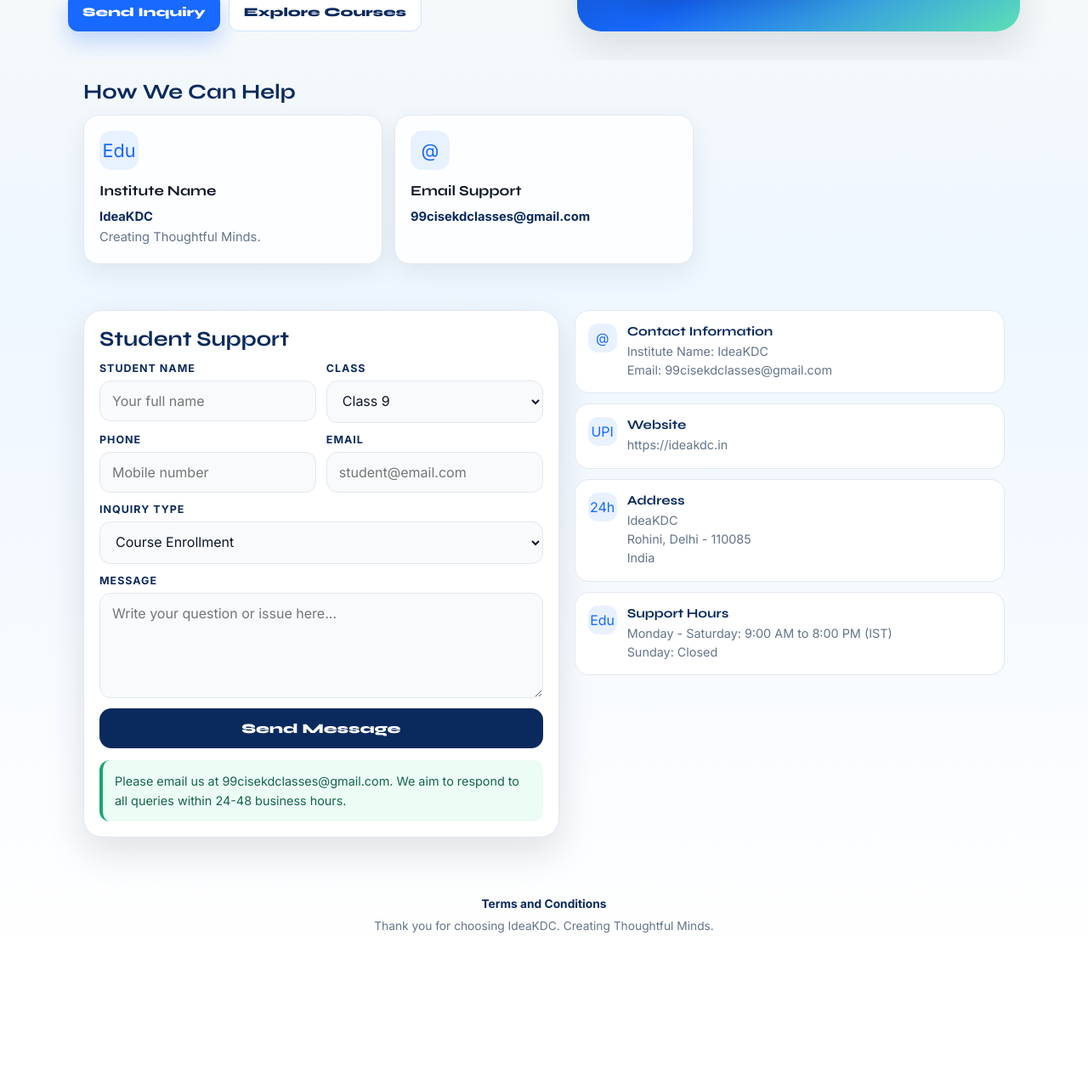
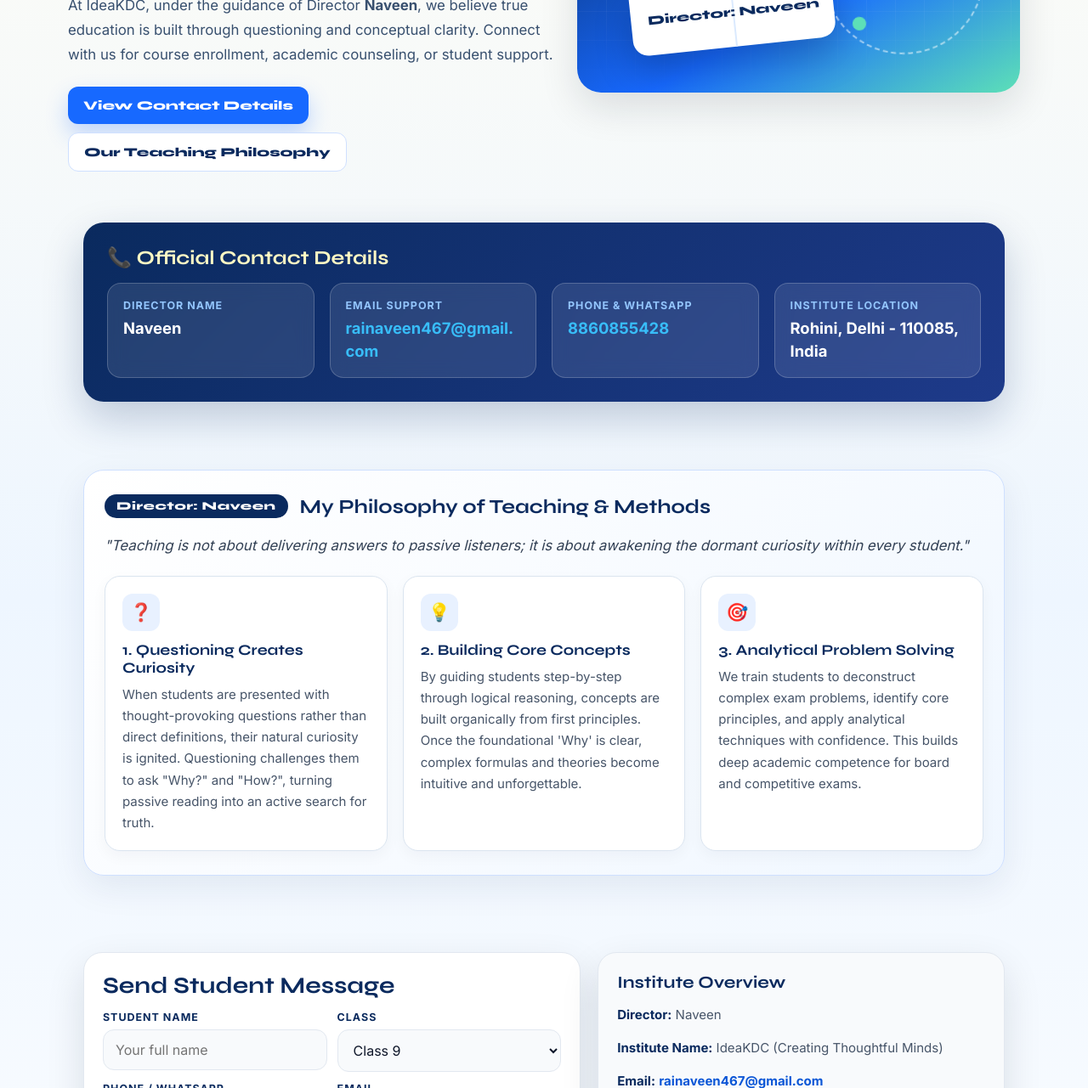
Before and after one commit to 99naveenrai-cyber/stirring-rugelach-0d10cb, a plain HTML site: page contact.html in a window 1280 px wide. Shown: the part 409-1690 px from the top of the page at 85% size. Before the commit the page ends 1531 px from the top, so only its background shows below. Drawn offline with Linux system fonts and the light colour scheme.

Commit message:
feat(contact-page): update contact email to rainaveen467@gmail.com, add Director Naveen, Phone/WhatsApp 8860855428, and Teaching Philosophy on questioning and curiosity-driven concept building

```diff
--- a/contact.html
+++ b/contact.html
@@ -3,7 +3,7 @@
 <head>
 <meta charset="UTF-8">
 <meta name="viewport" content="width=device-width, initial-scale=1.0">
-<title>Contact Us - IdeaKDC</title>
+<title>Contact Us & Teaching Philosophy - IdeaKDC</title>
 <style>
 @import url('https://fonts.googleapis.com/css2?family=Berkshire+Swash&family=Syne:wght@500;600;700;800&family=Inter:wght@400;500;600;700&display=swap');
 :root{
@@ -30,38 +30,54 @@ a{color:inherit;text-decoration:none}
 .brand-kdc::after{content:'';position:absolute;left:0;right:0;bottom:-2px;height:2px;border-radius:2px;background:#c9953e}
 .brand-slogan{margin-top:6px;color:#64748b;font-family:'Inter',sans-serif;font-size:.62rem;font-weight:800;letter-spacing:0}
 .nav-actions{display:flex;gap:8px;align-items:center}
-.nav-btn{border:1.5px solid var(--blue);color:var(--blue);background:transparent;border-radius:9px;padding:8px 11px;font-family:'Syne',sans-serif;font-size:.78rem;font-weight:800}
+.nav-btn{border:1.5px solid var(--blue);color:var(--blue);background:transparent;border-radius:99px;padding:8px 14px;font-family:'Syne',sans-serif;font-size:.82rem;font-weight:800;transition:all .2s}
 .nav-btn.primary{background:var(--blue);color:#fffde7}
-.hero{position:relative;overflow:hidden;padding:34px 18px 24px}
+.hero{position:relative;overflow:hidden;padding:38px 18px 24px}
 .hero-inner{max-width:1120px;margin:0 auto;display:grid;gap:24px;align-items:center}
 .eyebrow{display:inline-flex;align-items:center;gap:8px;background:#e8f1ff;color:#0b56d6;border:1px solid #cfe0ff;border-radius:999px;padding:8px 13px;font-size:.78rem;font-weight:800;letter-spacing:.08em;text-transform:uppercase}
-h1{font-family:'Syne',sans-serif;font-size:clamp(2rem,7vw,4.7rem);line-height:1.02;color:var(--blue);margin:18px 0 12px;max-width:760px}
-.lead{font-size:1rem;color:#38506f;line-height:1.75;max-width:680px}
+h1{font-family:'Syne',sans-serif;font-size:clamp(2rem,7vw,4.2rem);line-height:1.05;color:var(--blue);margin:18px 0 12px;max-width:780px}
+.lead{font-size:1.05rem;color:#38506f;line-height:1.75;max-width:720px}
 .hero-actions{display:flex;gap:10px;flex-wrap:wrap;margin-top:22px}
-.cta{display:inline-flex;align-items:center;justify-content:center;border:none;border-radius:12px;padding:13px 17px;font-family:'Syne',sans-serif;font-weight:800;font-size:.92rem;background:var(--accent);color:#fff;box-shadow:0 12px 26px rgba(23,105,255,.25)}
+.cta{display:inline-flex;align-items:center;justify-content:center;border:none;border-radius:12px;padding:13px 18px;font-family:'Syne',sans-serif;font-weight:800;font-size:.92rem;background:var(--accent);color:#fff;box-shadow:0 12px 26px rgba(23,105,255,.25)}
 .cta.secondary{background:#fff;color:var(--blue);border:1.5px solid #cfe0ff;box-shadow:none}
-.academic-art{min-height:320px;position:relative;border-radius:28px;background:linear-gradient(150deg,#0a2a5e,#1769ff 58%,#5de0b7);box-shadow:var(--shadow);overflow:hidden}
+.academic-art{min-height:300px;position:relative;border-radius:28px;background:linear-gradient(150deg,#0a2a5e,#1769ff 58%,#5de0b7);box-shadow:var(--shadow);overflow:hidden}
 .grid-lines{position:absolute;inset:0;background-image:linear-gradient(rgba(255,255,255,.13) 1px,transparent 1px),linear-gradient(90deg,rgba(255,255,255,.13) 1px,transparent 1px);background-size:34px 34px;mask-image:linear-gradient(180deg,#000,transparent)}
 .book{position:absolute;left:12%;bottom:18%;width:46%;height:26%;background:#fff;border-radius:10px 10px 18px 18px;transform:rotate(-6deg);box-shadow:0 20px 45px rgba(0,0,0,.22)}
 .book::before{content:'';position:absolute;left:50%;top:0;bottom:0;width:2px;background:#dbeafe}
-.book::after{content:'Academic Guidance';position:absolute;left:24px;top:28px;font-family:'Syne',sans-serif;font-weight:800;color:var(--blue);font-size:1rem}
-.cap{position:absolute;right:10%;top:16%;width:150px;height:70px;background:#07111f;transform:rotate(8deg);clip-path:polygon(50% 0,100% 35%,50% 70%,0 35%)}
-.cap::after{content:'';position:absolute;right:22px;top:42px;width:3px;height:75px;background:#f9d800;transform:rotate(-8deg)}
-.orbit{position:absolute;right:8%;bottom:15%;width:210px;height:210px;border:2px dashed rgba(255,255,255,.55);border-radius:50%;animation:spin 18s linear infinite}
-.orbit::before,.orbit::after{content:'';position:absolute;width:18px;height:18px;border-radius:50%;background:#fff9c4}
+.book::after{content:'Director: Naveen';position:absolute;left:20px;top:28px;font-family:'Syne',sans-serif;font-weight:800;color:var(--blue);font-size:.95rem}
+.cap{position:absolute;right:10%;top:16%;width:140px;height:65px;background:#07111f;transform:rotate(8deg);clip-path:polygon(50% 0,100% 35%,50% 70%,0 35%)}
+.cap::after{content:'';position:absolute;right:22px;top:42px;width:3px;height:70px;background:#f9d800;transform:rotate(-8deg)}
+.orbit{position:absolute;right:8%;bottom:15%;width:190px;height:190px;border:2px dashed rgba(255,255,255,.55);border-radius:50%;animation:spin 18s linear infinite}
+.orbit::before,.orbit::after{content:'';position:absolute;width:16px;height:16px;border-radius:50%;background:#fff9c4}
 .orbit::before{left:20px;top:30px}
 .orbit::after{right:18px;bottom:44px;background:#5de0b7}
 @keyframes spin{to{transform:rotate(360deg)}}
-.section{max-width:1120px;margin:0 auto;padding:22px 18px}
-.section-title{font-family:'Syne',sans-serif;font-size:1.55rem;color:var(--blue);margin-bottom:12px}
-.cards{display:grid;gap:14px}
-.card{background:rgba(255,255,255,.88);border:1px solid var(--line);border-radius:18px;padding:18px;box-shadow:0 10px 30px rgba(15,23,42,.07)}
-.card-icon{width:46px;height:46px;border-radius:14px;display:flex;align-items:center;justify-content:center;background:#e8f1ff;color:var(--accent);font-size:1.35rem;margin-bottom:14px}
-.card h3{font-family:'Syne',sans-serif;color:var(--ink);font-size:1.05rem;margin-bottom:8px}
-.card p{color:var(--muted);line-height:1.65;font-size:.92rem}
-.card strong{color:var(--blue)}
-.contact-grid{display:grid;gap:18px;margin-top:10px}
-.form-panel{background:#fff;border:1px solid var(--line);border-radius:22px;padding:18px;box-shadow:var(--shadow)}
+.section{max-width:1120px;margin:0 auto;padding:26px 18px}
+.section-title{font-family:'Syne',sans-serif;font-size:1.7rem;color:var(--blue);margin-bottom:14px}
+.section-subtitle{font-size:.98rem;color:var(--muted);margin-top:-6px;margin-bottom:20px;line-height:1.6}
+
+/* 🧠 PHILOSOPHY & METHODS SECTION */
+.philosophy-card{background:linear-gradient(135deg,#ffffff 0%,#f0f7ff 100%);border:1.5px solid #cfe0ff;border-radius:24px;padding:28px 24px;box-shadow:0 14px 40px rgba(10,42,94,.08);margin-bottom:28px}
+.philosophy-header{display:flex;align-items:center;gap:14px;margin-bottom:18px}
+.director-badge{background:#0a2a5e;color:#ffffff;padding:6px 14px;border-radius:99px;font-family:'Syne',sans-serif;font-weight:800;font-size:.84rem;letter-spacing:.04em}
+.philosophy-grid{display:grid;grid-template-columns:repeat(auto-fit,minmax(280px,1fr));gap:18px;margin-top:20px}
+.method-box{background:#ffffff;border:1px solid #dbe5f0;border-radius:18px;padding:20px;box-shadow:0 6px 18px rgba(15,23,42,.04)}
+.method-icon{width:44px;height:44px;border-radius:12px;background:#e8f1ff;color:#0b56d6;display:flex;align-items:center;justify-content:center;font-size:1.3rem;font-weight:900;margin-bottom:12px}
+.method-box h4{font-family:'Syne',sans-serif;color:var(--blue);font-size:1.1rem;margin-bottom:8px}
+.method-box p{color:#475569;font-size:.94rem;line-height:1.68}
+
+/* 📞 MODERATE SIZE CONTACT DETAILS SECTION */
+.contact-details-box{background:linear-gradient(135deg,#0a2a5e 0%,#1e3a8a 100%);color:#ffffff;border-radius:24px;padding:28px;box-shadow:0 20px 48px rgba(10,42,94,.22);margin-bottom:28px}
+.contact-details-box h3{font-family:'Syne',sans-serif;font-size:1.45rem;color:#fff9c4;margin-bottom:16px;display:flex;align-items:center;gap:10px}
+.contact-info-grid{display:grid;grid-template-columns:repeat(auto-fit,minmax(240px,1fr));gap:18px}
+.contact-item-card{background:rgba(255,255,255,0.1);backdrop-filter:blur(10px);-webkit-backdrop-filter:blur(10px);border:1px solid rgba(255,255,255,0.2);border-radius:16px;padding:18px}
+.contact-item-card label{display:block;font-size:.78rem;font-weight:800;text-transform:uppercase;letter-spacing:.08em;color:#93c5fd;margin-bottom:6px}
+.contact-item-card .value{font-size:1.15rem;font-weight:700;color:#ffffff;word-break:break-word;line-height:1.45}
+.contact-item-card .value a{color:#38bdf8;text-decoration:none;transition:color .2s}
+.contact-item-card .value a:hover{color:#7dd3fc;text-decoration:underline}
+
+.contact-grid{display:grid;gap:20px;margin-top:10px}
+.form-panel{background:#fff;border:1px solid var(--line);border-radius:22px;padding:22px;box-shadow:var(--shadow)}
 .form-row{display:grid;gap:12px}
 .field{display:flex;flex-direction:column;gap:7px;margin-bottom:12px}
 .field label{font-size:.78rem;font-weight:800;color:var(--blue);text-transform:uppercase;letter-spacing:.08em}
@@ -69,20 +85,16 @@ h1{font-family:'Syne',sans-serif;font-size:clamp(2rem,7vw,4.7rem);line-height:1.
 .field textarea{min-height:124px;resize:vertical}
 .field input:focus,.field textarea:focus,.field select:focus{outline:none;border-color:var(--accent);background:#fff}
 .submit{width:100%;border:none;border-radius:14px;padding:14px 16px;background:var(--blue);color:#fff;font-family:'Syne',sans-serif;font-size:1rem;font-weight:800;cursor:pointer}
-.info-list{display:grid;gap:12px}
-.info-item{display:flex;gap:12px;align-items:flex-start;background:#fff;border:1px solid var(--line);border-radius:17px;padding:15px}
-.info-dot{width:34px;height:34px;border-radius:12px;background:#e8f1ff;color:var(--accent);display:flex;align-items:center;justify-content:center;flex:0 0 auto}
-.info-item h4{font-family:'Syne',sans-serif;color:var(--blue);font-size:.95rem;margin-bottom:4px}
-.info-item p{color:var(--muted);font-size:.9rem;line-height:1.55}
 .note{margin-top:14px;border-left:4px solid var(--green);background:#ecfdf5;border-radius:12px;padding:13px 14px;color:#16634a;font-size:.9rem;line-height:1.6}
-footer{margin-top:24px;padding:24px 18px;text-align:center;color:var(--muted);font-size:.86rem}
-.footer-links{display:flex;justify-content:center;gap:12px;flex-wrap:wrap;margin-bottom:10px}
+
+footer{margin-top:32px;padding:28px 18px;text-align:center;color:var(--muted);font-size:.86rem;background:#f8fafc;border-top:1px solid var(--line)}
+.footer-links{display:flex;justify-content:center;gap:16px;flex-wrap:wrap;margin-bottom:10px}
 .footer-links a{color:var(--blue);font-weight:800}
+
 @media (min-width:760px){
   .hero{padding:58px 28px 34px}
   .hero-inner{grid-template-columns:1.05fr .95fr}
-  .cards{grid-template-columns:repeat(3,1fr)}
-  .contact-grid{grid-template-columns:1.05fr .95fr;align-items:start}
+  .contact-grid{grid-template-columns:1.1fr .9fr;align-items:start}
   .form-row{grid-template-columns:1fr 1fr}
 }
 @media (max-width:420px){
@@ -91,7 +103,7 @@ footer{margin-top:24px;padding:24px 18px;text-align:center;color:var(--muted);fo
   .brand-slogan{margin-top:5px;font-size:.56rem}
   .nav-btn{font-size:.7rem;padding:7px 8px}
   .hero{padding-top:26px}
-  .academic-art{min-height:270px}
+  .academic-art{min-height:260px}
 }
 </style>
 </head>
@@ -108,15 +120,16 @@ footer{margin-top:24px;padding:24px 18px;text-align:center;color:var(--muted);fo
 </nav>
 
 <main>
+  <!-- HERO SECTION -->
   <section class="hero">
     <div class="hero-inner">
       <div>
-        <span class="eyebrow">Student Support</span>
-        <h1>Contact Us</h1>
-        <p class="lead">IdeaKDC is committed to providing quality education and timely support to our students and parents. If you have any questions regarding admissions, courses, payments, or technical issues, please contact us using the details below.</p>
+        <span class="eyebrow">Director: Naveen • IdeaKDC</span>
+        <h1>Contact Us & Learning Philosophy</h1>
+        <p class="lead">At IdeaKDC, under the guidance of Director <strong>Naveen</strong>, we believe true education is built through questioning and conceptual clarity. Connect with us for course enrollment, academic counseling, or student support.</p>
         <div class="hero-actions">
-          <a class="cta" href="#contact-form">Send Inquiry</a>
-          <a class="cta secondary" href="index.html">Explore Courses</a>
+          <a class="cta" href="#contact-details">View Contact Details</a>
+          <a class="cta secondary" href="#philosophy">Our Teaching Philosophy</a>
         </div>
       </div>
       <div class="academic-art" aria-label="Academic support illustration">
@@ -128,26 +141,66 @@ footer{margin-top:24px;padding:24px 18px;text-align:center;color:var(--muted);fo
     </div>
   </section>
 
-  <section class="section">
-    <h2 class="section-title">How We Can Help</h2>
-    <div class="cards">
-      <article class="card">
-        <div class="card-icon">Edu</div>
-        <h3>Institute Name</h3>
-        <p><strong>IdeaKDC</strong><br>Creating Thoughtful Minds.</p>
-      </article>
-      <article class="card">
-        <div class="card-icon">@</div>
-        <h3>Email Support</h3>
-        <p><a href="mailto:99cisekdclasses@gmail.com"><strong>99cisekdclasses@gmail.com</strong></a></p>
-      </article>
+  <!-- 📞 MODERATE SIZE CONTACT DETAILS SECTION -->
+  <section class="section" id="contact-details">
+    <div class="contact-details-box">
+      <h3>📞 Official Contact Details</h3>
+      <div class="contact-info-grid">
+        <div class="contact-item-card">
+          <label>Director Name</label>
+          <div class="value">Naveen</div>
+        </div>
+        <div class="contact-item-card">
+          <label>Email Support</label>
+          <div class="value"><a href="mailto:rainaveen467@gmail.com">rainaveen467@gmail.com</a></div>
+        </div>
+        <div class="contact-item-card">
+          <label>Phone & WhatsApp</label>
+          <div class="value"><a href="https://wa.me/918860855428" target="_blank" rel="noopener">8860855428</a></div>
+        </div>
+        <div class="contact-item-card">
+          <label>Institute Location</label>
+          <div class="value">Rohini, Delhi - 110085, India</div>
+        </div>
+      </div>
     </div>
   </section>
 
+  <!-- 🧠 TEACHING METHODS & PHILOSOPHY SECTION -->
+  <section class="section" id="philosophy">
+    <div class="philosophy-card">
+      <div class="philosophy-header">
+        <span class="director-badge">Director: Naveen</span>
+        <h2 style="font-family:'Syne',sans-serif;color:var(--blue);font-size:1.45rem;margin:0">My Philosophy of Teaching & Methods</h2>
+      </div>
+      <p style="font-size:1.05rem;line-height:1.75;color:#334155">
+        <em>"Teaching is not about delivering answers to passive listeners; it is about awakening the dormant curiosity within every student."</em>
+      </p>
+      <div class="philosophy-grid">
+        <div class="method-box">
+          <div class="method-icon">❓</div>
+          <h4>1. Questioning Creates Curiosity</h4>
+          <p>When students are presented with thought-provoking questions rather than direct definitions, their natural curiosity is ignited. Questioning challenges them to ask "Why?" and "How?", turning passive reading into an active search for truth.</p>
+        </div>
+        <div class="method-box">
+          <div class="method-icon">💡</div>
+          <h4>2. Building Core Concepts</h4>
+          <p>By guiding students step-by-step through logical reasoning, concepts are built organically from first principles. Once the foundational 'Why' is clear, complex formulas and theories become intuitive and unforgettable.</p>
+        </div>
+        <div class="method-box">
+          <div class="method-icon">🎯</div>
+          <h4>3. Analytical Problem Solving</h4>
+          <p>We train students to deconstruct complex exam problems, identify core principles, and apply analytical techniques with confidence. This builds deep academic competence for board and competitive exams.</p>
+        </div>
+      </div>
+    </div>
+  </section>
+
+  <!-- FORM & ADDITIONAL INFO GRID -->
   <section class="section contact-grid" id="contact-form">
     <div class="form-panel">
-      <h2 class="section-title">Student Support</h2>
-      <form action="mailto:99cisekdclasses@gmail.com" method="post" enctype="text/plain">
+      <h2 class="section-title">Send Student Message</h2>
+      <form action="mailto:rainaveen467@gmail.com" method="post" enctype="text/plain">
         <div class="form-row">
           <div class="field">
             <label for="name">Student Name</label>
@@ -166,12 +219,12 @@ footer{margin-top:24px;padding:24px 18px;text-align:center;color:var(--muted);fo
         </div>
         <div class="form-row">
           <div class="field">
-            <label for="phone">Phone</label>
-            <input id="phone" name="Phone" type="tel" placeholder="Mobile number">
+            <label for="phone">Phone / WhatsApp</label>
+            <input id="phone" name="Phone" type="tel" placeholder="8860855428">
           </div>
           <div class="field">
             <label for="email">Email</label>
-            <input id="email" name="Email" type="email" placeholder="student@email.com">
+            <input id="email" name="Email" type="email" placeholder="rainaveen467@gmail.com">
           </div>
         </div>
         <div class="field">
@@ -179,18 +232,10 @@ footer{margin-top:24px;padding:24px 18px;text-align:center;color:var(--muted);fo
           <select id="topic" name="Inquiry Type">
             <option>Course Enrollment</option>
             <option>Fee Payment</option>
+            <option>Academic Guidance</option>
             <option>Technical Support</option>
             <option>Account/Login Issues</option>
-            <option>Course Access</option>
             <option>General Queries</option>
-            <option>Admissions</option>
-            <option>Courses</option>
-            <option>Payments</option>
-            <option>Technical issues</option>
-            <option>Course information</option>
-            <option>Enrollment approval</option>
-            <option>Payment screenshot</option>
-            <option>Academic guidance</option>
           </select>
         </div>
         <div class="field">
@@ -199,36 +244,29 @@ footer{margin-top:24px;padding:24px 18px;text-align:center;color:var(--muted);fo
         </div>
         <button class="submit" type="submit">Send Message</button>
       </form>
-      <div class="note">Please email us at <a href="mailto:99cisekdclasses@gmail.com">99cisekdclasses@gmail.com</a>. We aim to respond to all queries within 24-48 business hours.</div>
+      <div class="note">Please email us at <a href="mailto:rainaveen467@gmail.com"><strong>rainaveen467@gmail.com</strong></a> or WhatsApp at <strong>8860855428</strong>. We respond to all student queries promptly.</div>
     </div>
 
-    <aside class="info-list">
-      <div class="info-item">
-        <div class="info-dot">@</div>
+    <aside class="form-panel" style="background:#f8fafc">
+      <h3 style="font-family:'Syne',sans-serif;color:var(--blue);font-size:1.25rem;margin-bottom:14px">Institute Overview</h3>
+      <div style="display:flex;flex-direction:column;gap:14px;font-size:.94rem;line-height:1.65;color:#475569">
         <div>
-          <h4>Contact Information</h4>
-          <p>Institute Name: IdeaKDC<br>Email: <a href="mailto:99cisekdclasses@gmail.com">99cisekdclasses@gmail.com</a></p>
+          <strong style="color:var(--blue)">Director:</strong> Naveen
         </div>
-      </div>
-      <div class="info-item">
-        <div class="info-dot">UPI</div>
         <div>
-          <h4>Website</h4>
-          <p><a href="https://ideakdc.in/">https://ideakdc.in</a></p>
+          <strong style="color:var(--blue)">Institute Name:</strong> IdeaKDC (Creating Thoughtful Minds)
         </div>
-      </div>
-      <div class="info-item">
-        <div class="info-dot">24h</div>
         <div>
-          <h4>Address</h4>
-          <p>IdeaKDC<br>Rohini, Delhi - 110085<br>India</p>
+          <strong style="color:var(--blue)">Email:</strong> <a href="mailto:rainaveen467@gmail.com" style="color:#0b56d6;font-weight:700">rainaveen467@gmail.com</a>
         </div>
-      </div>
-      <div class="info-item">
-        <div class="info-dot">Edu</div>
         <div>
-          <h4>Support Hours</h4>
-          <p>Monday - Saturday: 9:00 AM to 8:00 PM (IST)<br>Sunday: Closed</p>
+          <strong style="color:var(--blue)">Phone & WhatsApp:</strong> <a href="https://wa.me/918860855428" style="color:#087443;font-weight:800">8860855428</a>
+        </div>
+        <div>
+          <strong style="color:var(--blue)">Address:</strong> Rohini, Delhi - 110085, India
+        </div>
+        <div>
+          <strong style="color:var(--blue)">Support Hours:</strong> Monday – Saturday: 9:00 AM – 8:00 PM (IST)
         </div>
       </div>
     </aside>
@@ -237,9 +275,10 @@ footer{margin-top:24px;padding:24px 18px;text-align:center;color:var(--muted);fo
 
 <footer>
   <div class="footer-links">
+    <a href="index.html">Home</a>
     <a href="terms.html">Terms and Conditions</a>
   </div>
-  Thank you for choosing IdeaKDC. Creating Thoughtful Minds.
+  Director: Naveen • IdeaKDC - Creating Thoughtful Minds. Email: rainaveen467@gmail.com | Phone/WhatsApp: 8860855428
 </footer>
 </body>
 </html>
```
Also changed, not shown: terms.html (+3 -2 lines).
